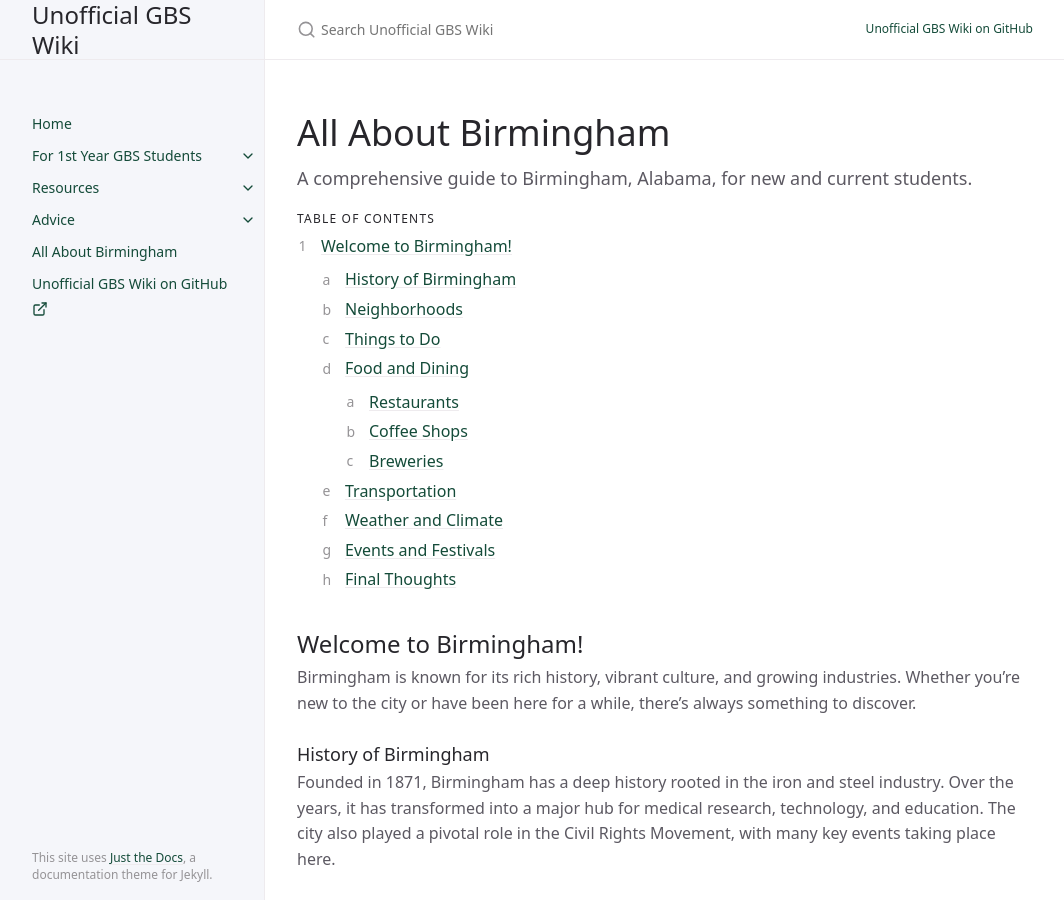
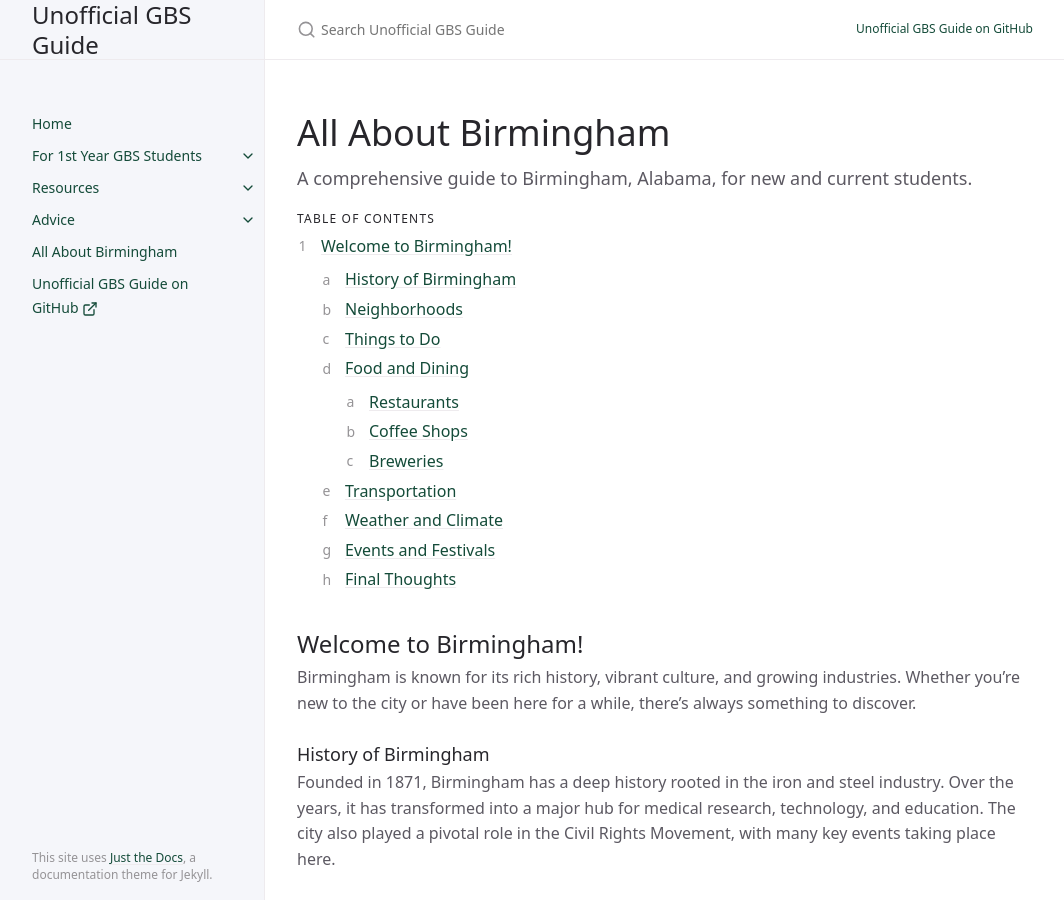
Before and after one commit to sdhutchins/gbs-guide, a Jekyll site: the page built from docs/birmingham.md, in a window 1280 px wide and 900 px high. Shown: the whole window, without its empty margins (107-1171 px from the left). Built offline with Jekyll 4.4.1, drawn with Linux system fonts in a browser that asks for light colours; cached includes are drawn as plain includes; some of the changed text lies outside the part shown.

Commit message:
Update to Unofficial GBS Guide.

```diff
--- a/_config.yml
+++ b/_config.yml
@@ -13,11 +13,11 @@
 # you will see them accessed via {{ site.title }}, {{ site.github_repo }}, and so on.
 # You can create any custom variable you would like, and they will be accessible
 # in the templates via {{ site.myvariable }}.
-title: Unofficial GBS Wiki
+title: Unofficial GBS Guide
 description: A Jekyll theme for documentation
 baseurl: "" # the subpath of your site, e.g. /blog
-url: "https://unofficialgbs.wiki" # the base hostname & protocol for your site, e.g. http://example.com
-repository: sdhutchins/unofficial-gbs-wiki # for github-metadata
+url: "https://gbsguide.wiki" # the base hostname & protocol for your site, e.g. http://example.com
+repository: sdhutchins/gbs-guide # for github-metadata
 
 permalink: pretty
 
@@ -101,8 +101,8 @@ heading_anchors: true
 
 # Aux links for the upper right navigation
 aux_links:
-  "Unofficial GBS Wiki on GitHub":
-    - "https://github.com/sdhutchins/unofficial-gbs-wiki"
+  "Unofficial GBS Guide on GitHub":
+    - "https://github.com/sdhutchins/gbs-guide"
 
 # Makes Aux links open in a new tab. Default is false
 aux_links_new_tab: false
@@ -113,8 +113,8 @@ nav_sort: case_sensitive # Capital letters sorted before lowercase
 
 # External navigation links
 nav_external_links:
-  - title: Unofficial GBS Wiki on GitHub
-    url: https://github.com/sdhutchins/unofficial-gbs-wiki
+  - title: Unofficial GBS Guide on GitHub
+    url: https://github.com/sdhutchins/gbs-guide
 
 # Footer content
 # appears at the bottom of every page's main content
@@ -123,7 +123,7 @@ nav_external_links:
 back_to_top: true
 back_to_top_text: "Back to top"
 
-footer_content: "Copyright &copy; 2023 Shaurita D. Hutchins."
+footer_content: "Copyright &copy; 2024 Unofficial GBS Guide"
 
 # Footer last edited timestamp
 last_edit_timestamp: true # show or hide edit time - page must have `last_modified_date` defined in the frontmatter
@@ -134,7 +134,7 @@ last_edit_time_format: "%b %e %Y at %I:%M %p" # uses ruby's time format: https:/
 # Footer "Edit this page on GitHub" link text
 gh_edit_link: true # show or hide edit this page link
 gh_edit_link_text: "Edit this page on GitHub"
-gh_edit_repository: "https://github.com/sdhutchins/unofficial-gbs-wiki" # the github URL for your repo
+gh_edit_repository: "https://github.com/sdhutchins/gbs-guide" # the github URL for your repo
 gh_edit_branch: "main" # the branch that your docs is served from
 # gh_edit_source: docs # the source that your files originate from
 gh_edit_view_mode: "tree" # "tree" or "edit" if you want the user to jump into the editor immediately
```
Also changed, not shown: index.md (+3 -3 lines).
